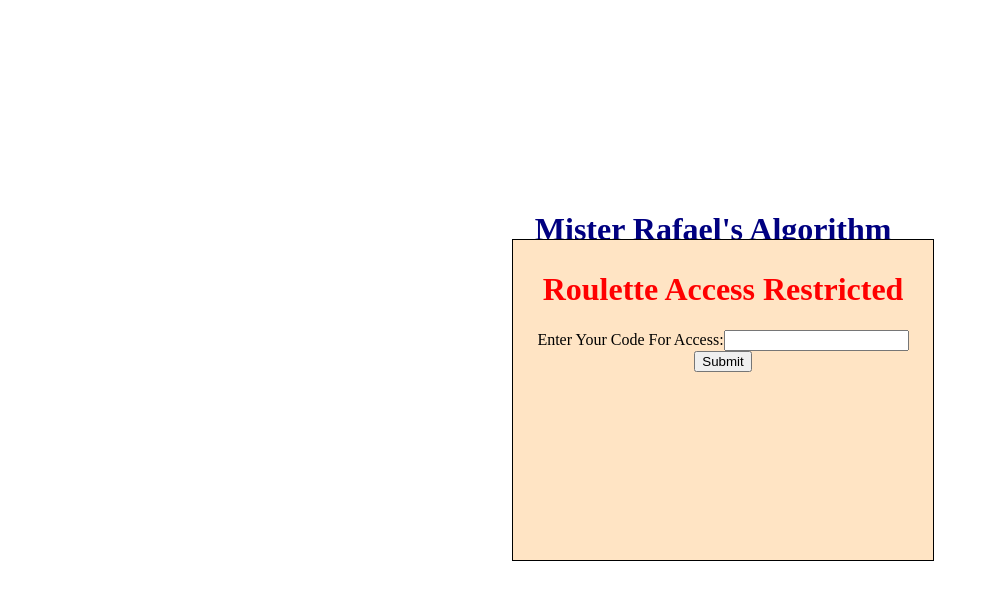
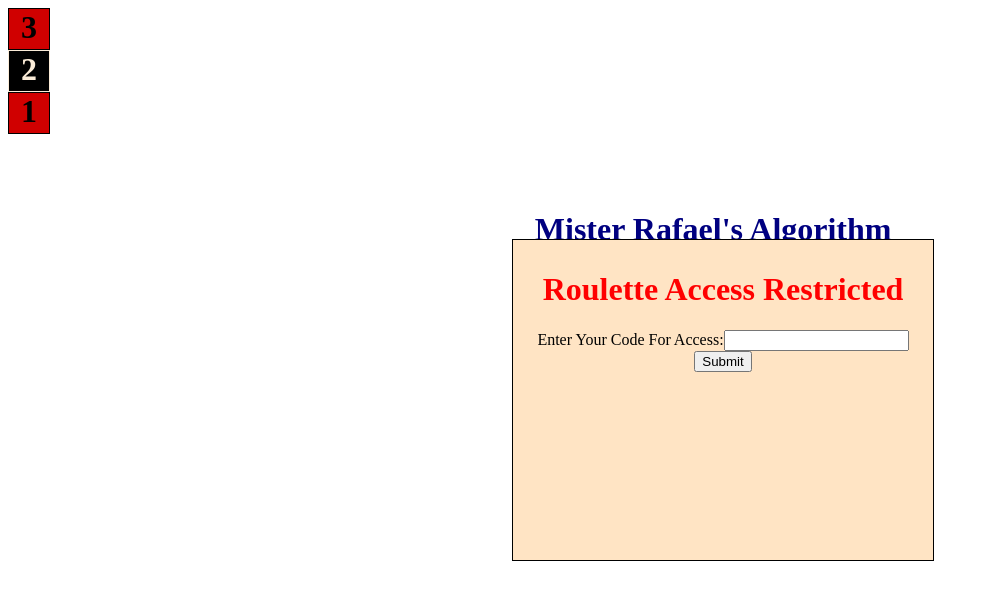
Before and after one commit to TrinitasAccounting/roulette_algorithm_web_app, a React (Create React App) app in the folder client/: page / in a window 1280 px wide. Shown: the top 600 px of the page, without its empty margins (0-989 px from the left). Built offline with nearby package versions, Linux system fonts and the light colour scheme.

Commit message:
beginning to add thestyled  roulette table

```diff
--- a/client/src/components/App.css
+++ b/client/src/components/App.css
@@ -25,3 +25,27 @@
     width: 400px;
     height: 300px;
 }
+
+
+
+/* Styling for the roulette table numbers. */
+.table-number-red {
+    border: 1px solid;
+    background-color: rgb(208, 0, 0);
+    width: 40px;
+    height: 40px;
+    text-align: center;
+    padding: 0px;
+    margin: 0px;
+}
+
+.table-number-black {
+    border: 1px solid;
+    background-color: rgb(0, 0, 0);
+    color: antiquewhite;
+    width: 40px;
+    height: 40px;
+    text-align: center;
+    padding: 0px;
+    margin: 0px
+}
--- a/client/src/components/App.js
+++ b/client/src/components/App.js
@@ -2,6 +2,7 @@ import React, { useEffect, useState } from "react";
 import { Switch, Route } from "react-router-dom";
 
 import './App.css';
+import RouletteTable from "./RouletteDesign/RouletteTable";
 
 import Timer from "./TimerComponent/Timer";
 import CodeInputForm from "./CodeInputForm";
@@ -58,6 +59,11 @@ function App() {
 
         {/* {wrongCodeDiv ? <h1 style={{ color: 'red' }}>Incorrect Code, Please Try Again</h1> : <></>} */}
       </div>
+      <div className='roulette-table-div'>
+
+        <RouletteTable />
+
+      </div>
 
     </>
   );
--- /dev/null
+++ b/client/src/components/RouletteDesign/RouletteTable.js
@@ -0,0 +1,17 @@
+
+
+
+function RouletteTable() {
+
+
+
+    return (
+        <>
+            <h1 className="table-number-red">3</h1>
+            <h1 className="table-number-black">2</h1>
+            <h1 className="table-number-red">1</h1>
+        </>
+    )
+}
+
+export default RouletteTable;
--- a/client/src/components/TimerComponent/CountdownTimer.js
+++ b/client/src/components/TimerComponent/CountdownTimer.js
@@ -9,7 +9,7 @@ const CountdownTimer = ({ accessGranted, setAccessGranted }) => {
     const Ref = useRef(null);
 
     // The state for our timer
-    const [timer, setTimer] = useState("00:00:10");
+    const [timer, setTimer] = useState("01:00:10");
 
     const getTimeRemaining = (e) => {
         const total =
@@ -52,7 +52,7 @@ const CountdownTimer = ({ accessGranted, setAccessGranted }) => {
         // If you adjust it you should also need to
         // adjust the Endtime formula we are about
         // to code next
-        setTimer("00:00:10");
+        setTimer("01:00:10");
 
         // If you try to remove this line the
         // updating of timer Variable will be
@@ -69,7 +69,7 @@ const CountdownTimer = ({ accessGranted, setAccessGranted }) => {
 
         // This is where you need to adjust if
         // you entend to add more time
-        deadline.setSeconds(deadline.getSeconds() + 10);
+        deadline.setSeconds(deadline.getSeconds() + 3610);
         return deadline;
     };
 
```
